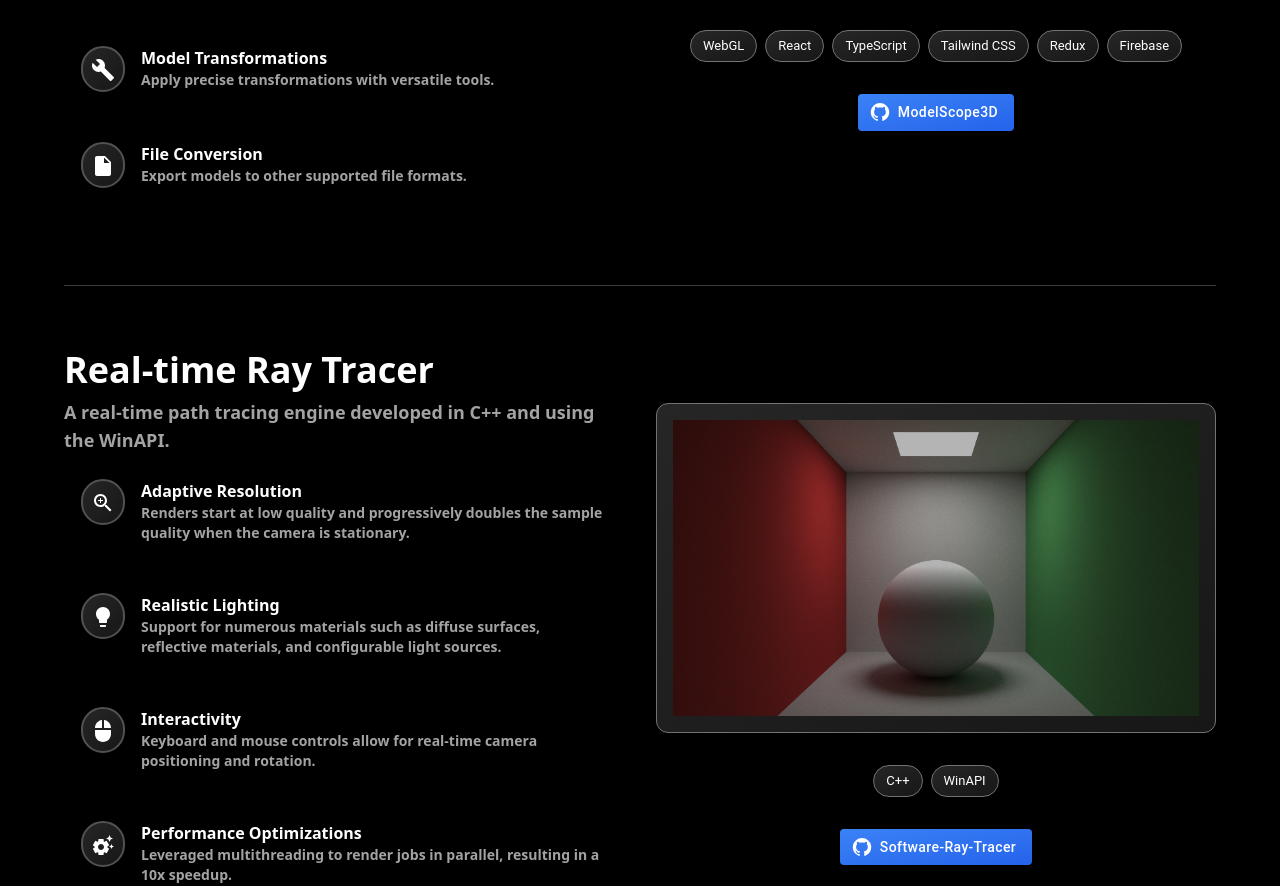
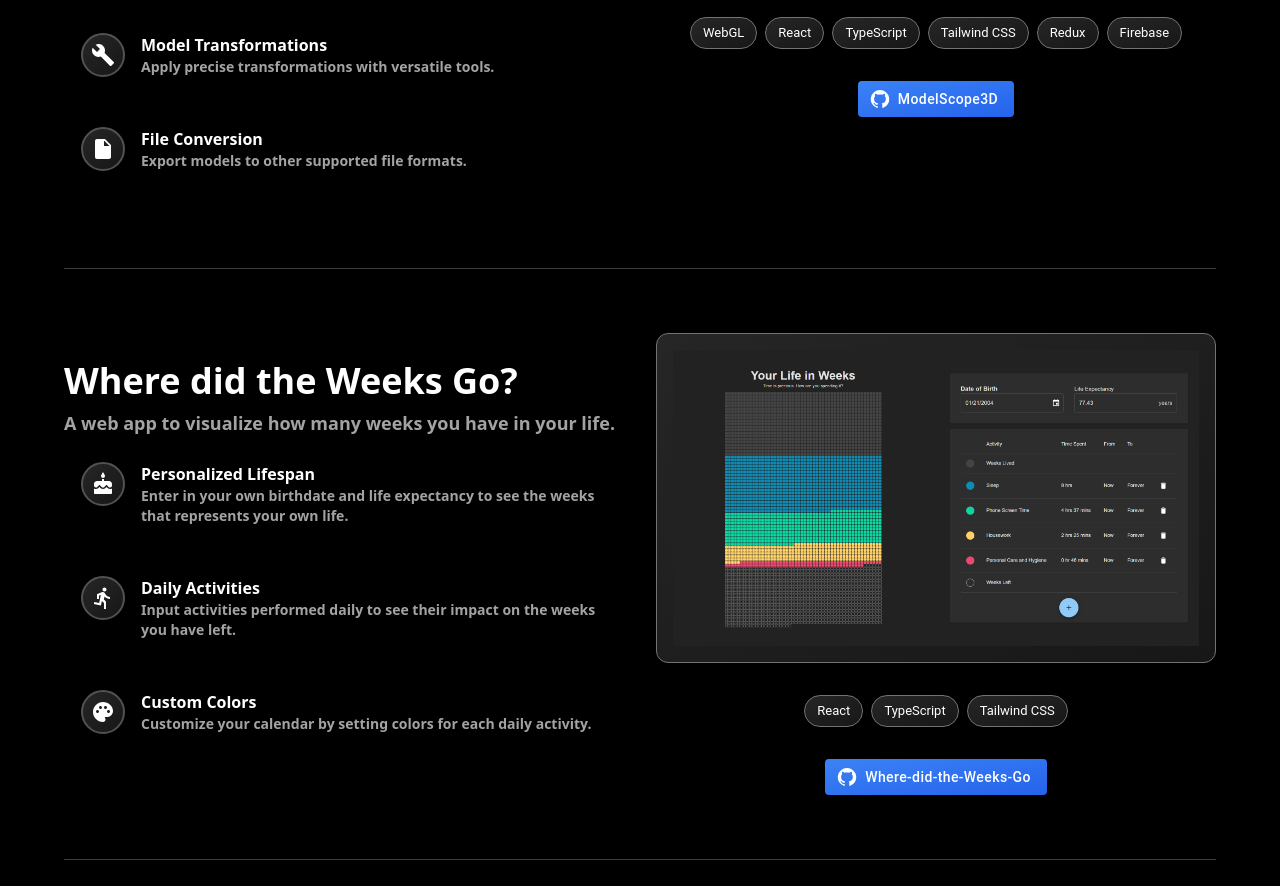
Before and after one commit to KevinPNguy01/kevinpnguy01.github.io, a React (Create React App) app: page / in a window 1280 px wide. Shown: the part 3126-4012 px from the top of the page. Built offline with nearby package versions, Linux system fonts and the light colour scheme.

Commit message:
Added Where did the Weeks Go? project

```diff
--- a/src/App.js
+++ b/src/App.js
@@ -1,6 +1,8 @@
 import AccessTimeIcon from '@mui/icons-material/AccessTime';
 import BuildIcon from '@mui/icons-material/Build';
+import CakeIcon from '@mui/icons-material/Cake';
 import CalendarMonthIcon from '@mui/icons-material/CalendarMonth';
+import DirectionsRunIcon from '@mui/icons-material/DirectionsRun';
 import DynamicFeedIcon from '@mui/icons-material/DynamicFeed';
 import EditIcon from '@mui/icons-material/Edit';
 import EventIcon from '@mui/icons-material/Event';
@@ -105,6 +107,25 @@ function App() {
             <Divider style={{backgroundColor: "#444", width: "90%"}}/>
         </div>
         <Project
+            title="Where did the Weeks Go?"
+            description="A web app to visualize how many weeks you have in your life."
+            repoName="Where-did-the-Weeks-Go"
+            repoLink="https://github.com/KevinPNguy01/Where-did-the-Weeks-Go"
+            img={<img src={require("./assets/life_in_weeks.png")} alt="Where did the Weeks Go Screenshot"/>}
+            tags={<>
+                <TechChip label="React"/>
+                <TechChip label="TypeScript"/>
+                <TechChip label="Tailwind CSS"/>
+            </>}
+        >
+            <FeatureCard title="Personalized Lifespan" text="Enter in your own birthdate and life expectancy to see the weeks that represents your own life." img={<CakeIcon style={{ color: 'white' }}/>}/>
+            <FeatureCard title="Daily Activities" text="Input activities performed daily to see their impact on the weeks you have left." img={<DirectionsRunIcon style={{ color: 'white' }}/>}/>
+            <FeatureCard title="Custom Colors" text="Customize your calendar by setting colors for each daily activity." img={<PaletteIcon style={{ color: 'white' }}/>}/>
+        </Project>
+        <div className="w-full flex justify-center">
+            <Divider style={{backgroundColor: "#444", width: "90%"}}/>
+        </div>
+        <Project
             title="Real-time Ray Tracer"
             description="A real-time path tracing engine developed in C++ and using the WinAPI."
             repoName="Software-Ray-Tracer"
--- a/src/components/FeatureCard.jsx
+++ b/src/components/FeatureCard.jsx
@@ -2,7 +2,7 @@ export function FeatureCard(props) {
     const {img, title, text} = props;
     return (
         <div className="w-full flex flex-col md:flex-row md:flex-nowrap shrink-0 gap-4 p-4 select-none">
-            <div className="p-2 h-fit w-fit border-2 border-neutral-600 rounded-full bg-gradient-to-br from-neutral-800 to-neutral-900">
+            <div className="p-2 h-fit w-fit border-2 border-neutral-600 rounded-full bg-gradient-to-br from-neutral-800 to-neutral-900 flex">
                 {img}
             </div>
             <div className="h-full flex flex-col">
--- a/src/index.css
+++ b/src/index.css
@@ -13,7 +13,6 @@ body {
 }
 
 .bg {
-    background: rgb(0,0,16);
     background: linear-gradient(0deg, rgba(8,8,8,1) 0%, rgba(16,16,32,1) 100%);
     position: fixed;
     top: 0;
--- a/src/output.css
+++ b/src/output.css
@@ -862,7 +862,6 @@ body {
 }
 
 .bg {
-  background: rgb(0,0,16);
   background: linear-gradient(0deg, rgba(8,8,8,1) 0%, rgba(16,16,32,1) 100%);
   position: fixed;
   top: 0;
```
Also changed, not shown: src/assets/life_in_weeks.png (added).
